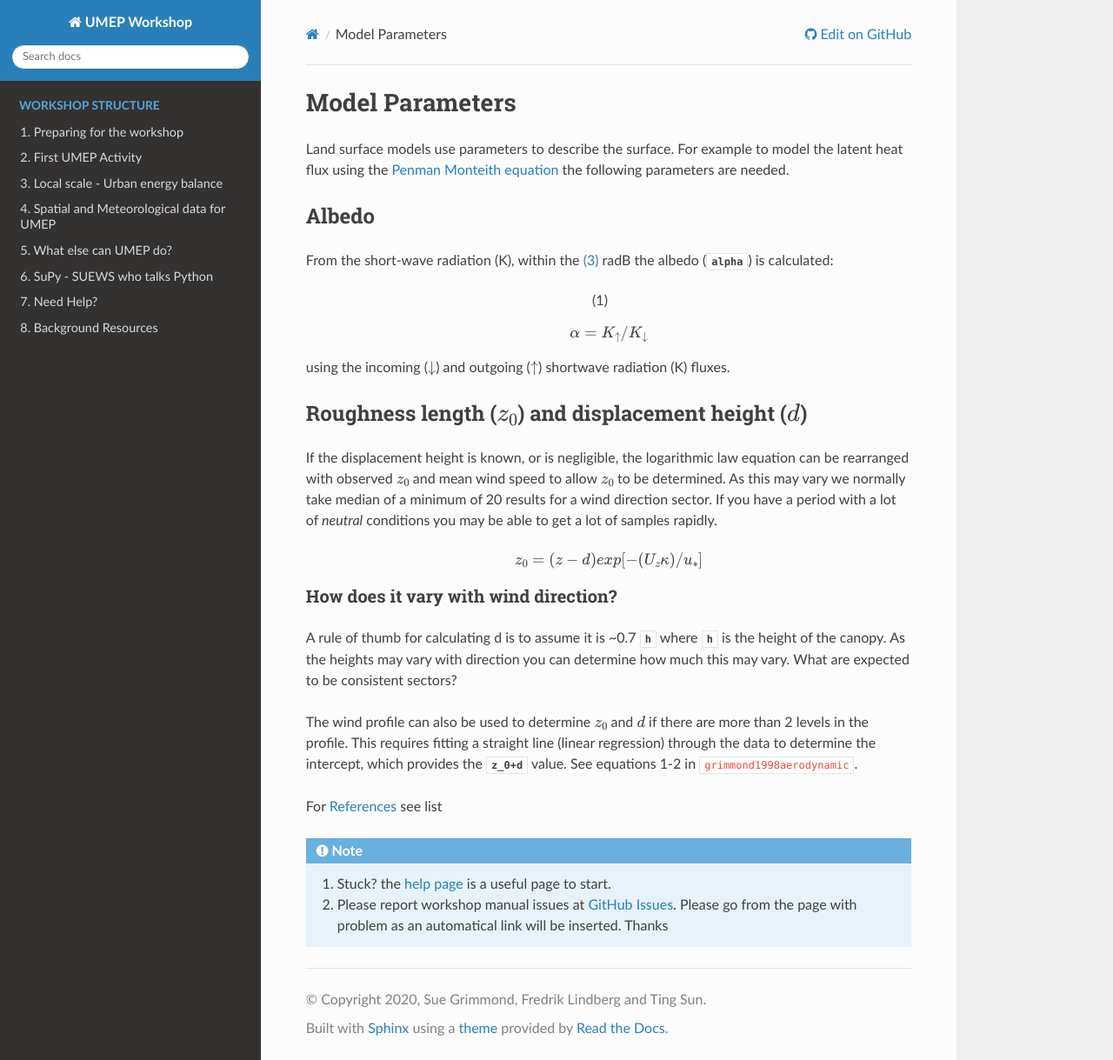
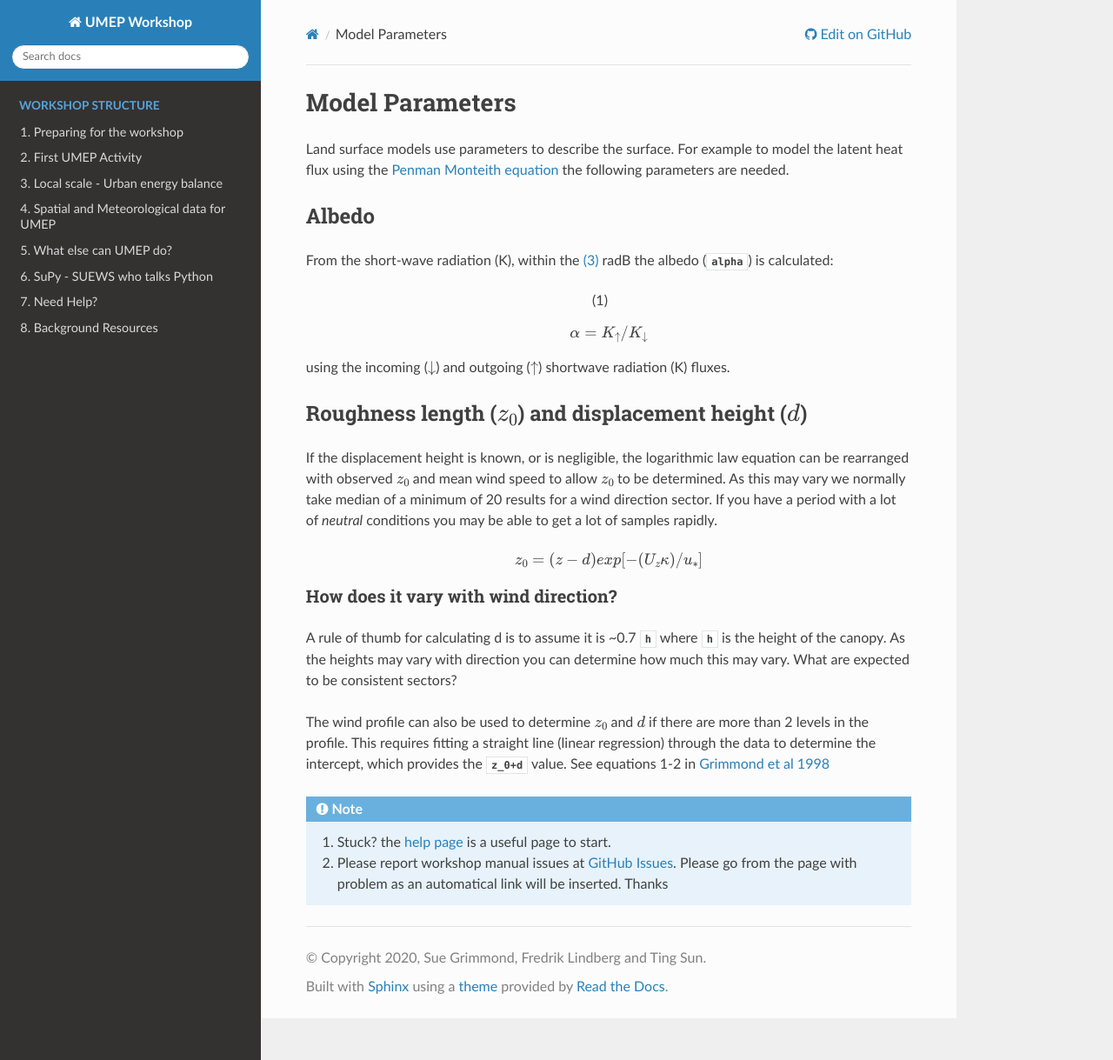
Before and after one commit to Urban-Meteorology-Reading/UMEP-Workshop, a Sphinx documentation site: the page built from source/BackGroundMet/BGM2.rst, in a window 1280 px wide and 1219 px high. Shown: the whole window at 87% size. Built offline with Sphinx 7.4.7 and the Read the Docs theme 2.0.0, drawn with Linux system fonts in a browser that asks for light colours; cross-references to code outside the pages are shown as plain code.

Commit message:
Update BGM2.rst

```diff
--- a/source/BackGroundMet/BGM2.rst
+++ b/source/BackGroundMet/BGM2.rst
@@ -57,6 +57,4 @@ The wind profile can also be used to determine :math:`z_0` and :math:`d`
 if there are more than 2 levels in the profile. This requires fitting a
 straight line (linear regression) through the data to determine the
 intercept, which provides the `z_0+d` value.
-See equations 1-2 in :cite:`grimmond1998aerodynamic`.
-
-For `References <References.rst>`__ see list
+See equations 1-2 in `Grimmond et al 1998 <https://doi.org/10.1023/A:1001525622213>`_
```
